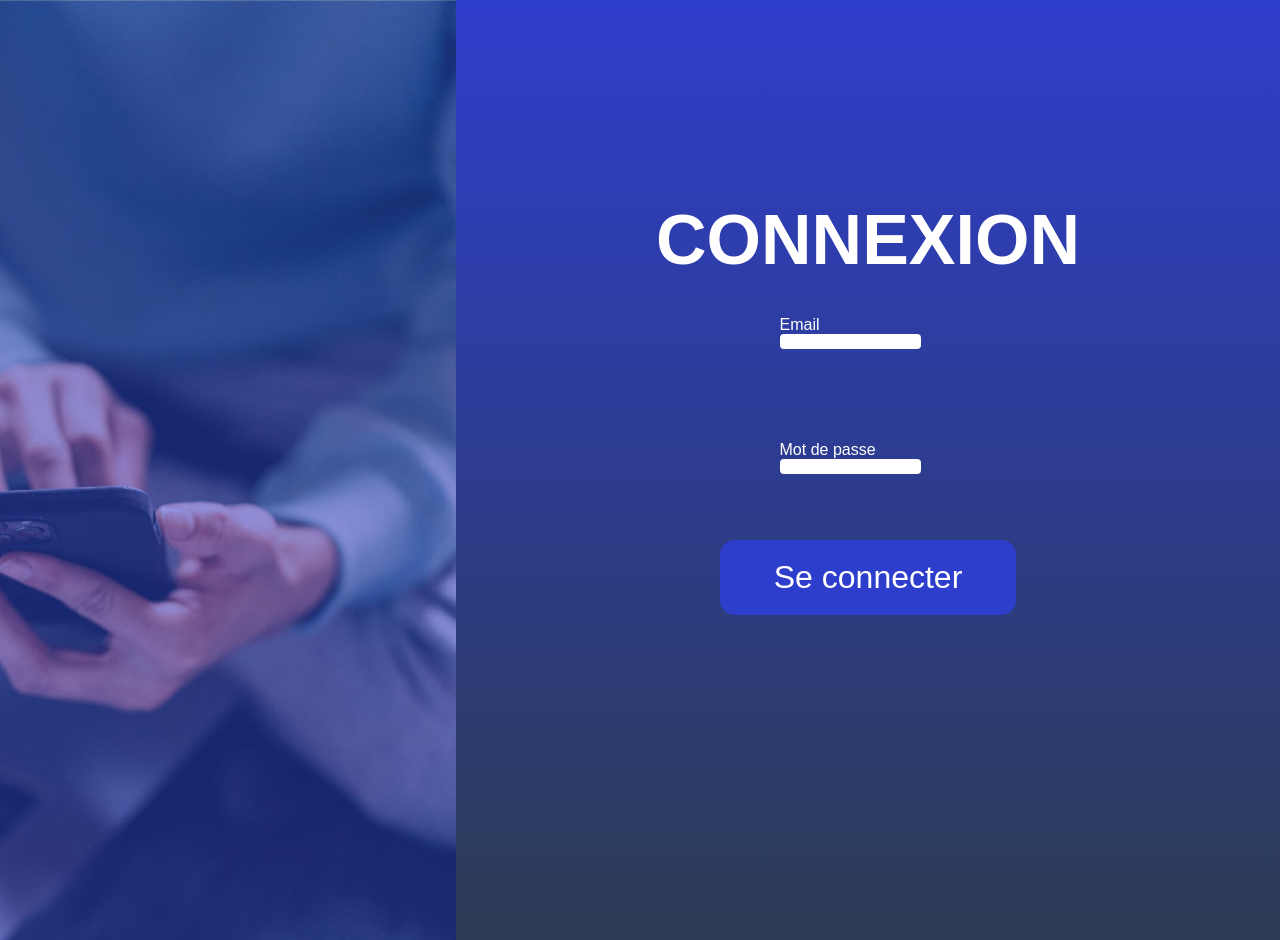
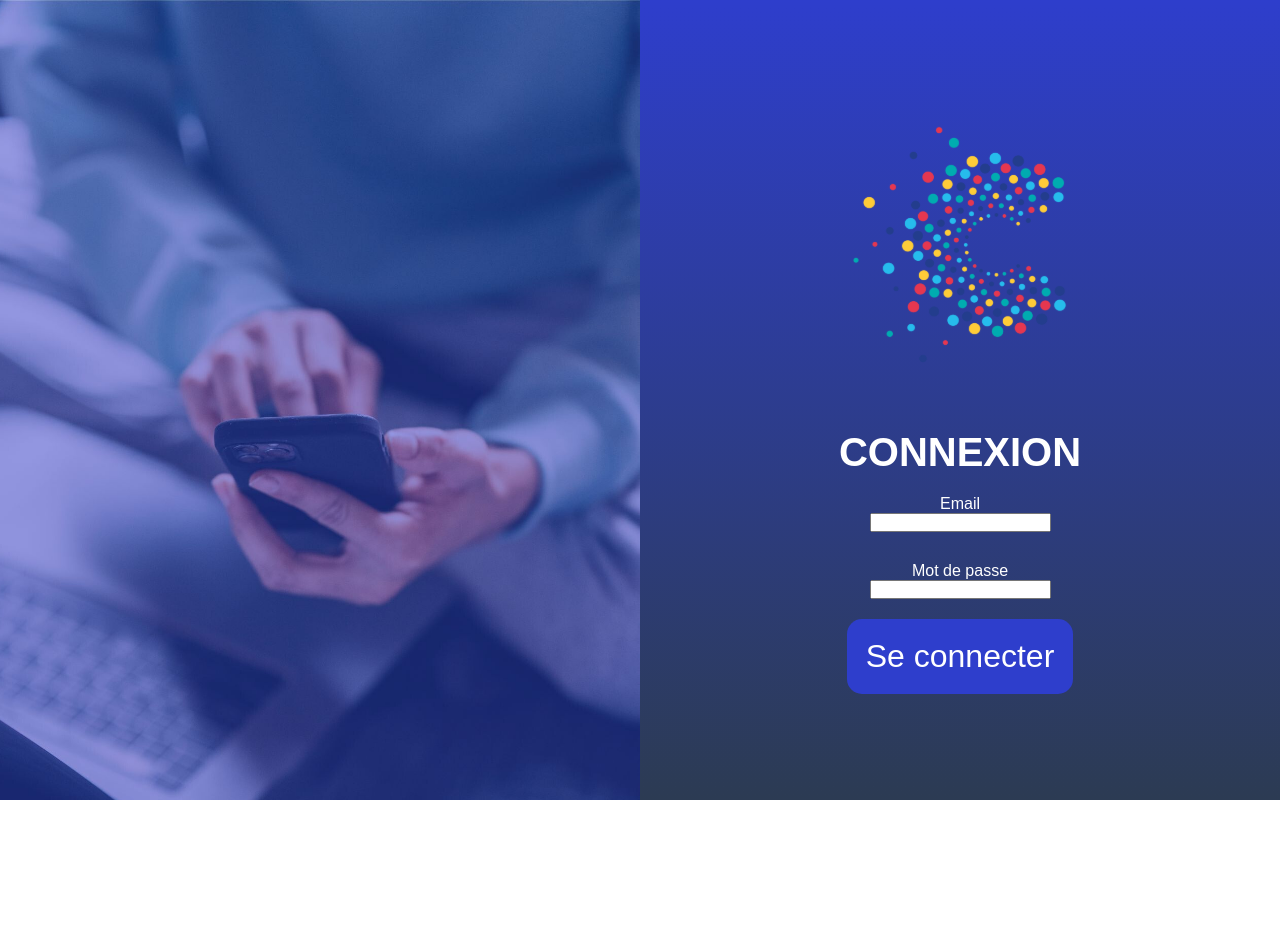
Before and after one commit to Rudy59128/Hackathon-2, a React (Vite) app in the folder frontend/: page / in a window 1280 px wide. After the commit the page ends 800 px from the top, so only its background shows below. Built offline with nearby package versions, Linux system fonts and the light colour scheme.

Commit message:
uptade login page

```diff
--- a/frontend/src/pages/Home.css
+++ b/frontend/src/pages/Home.css
@@ -1,7 +1,3 @@
-* {
-  overflow: hidden;
-}
-
 .register-photo .image-holder {
   display: table-cell;
   width: 50%;
@@ -9,37 +5,47 @@
   background-size: cover;
   background-position: right center;
 }
+
 .register-photo .form-container {
   display: table;
+  width: 100vw;
+  height: 100vh;
 }
+
 .register-photo form {
   background: rgb(44, 59, 83);
   background: linear-gradient(0deg, rgba(44, 59, 83, 1) 0%, #2e3ecc 100%);
-  padding: 200px 200px;
   color: white;
 }
 
-.register-photo form .form-control {
+.register-photo form {
   display: flex;
-  border: none;
-  border-radius: 4px;
-  width: 80%;
+flex-direction: column;
+height: 100vh;
+width: 100%;
+justify-content: center;
+align-items: center;
+}
+.formulaire{
+  display: flex;
+  flex-direction: column;
+  align-items: center;
+}
+.form-group {
+  display: grid;
+  grid-template-rows: repeat(2, 1fr);
+  grid-row-gap: 20px;
 }
 
-.form-group {
-  display: grid;
-  grid-template-rows: repeat(4, 1fr);
-  grid-row-gap: 50px;
-}
-
-.text-pic {
-  background-image: url(../assets/);
+.logo {
+  width: 250px;
+  margin-bottom: 50px;
 }
 
 .text-center {
   display: flex;
   justify-content: center;
-  font-size: 70px;
+  font-size: 40px;
   margin-bottom: 10px;
 }
 
@@ -50,7 +56,6 @@
   align-items: center;
   flex-direction: column;
   padding-top: 10px;
-  width: 100%;
   border: none;
 }
 
@@ -69,7 +74,6 @@
   padding: 19px 19px 19px 19px;
   text-decoration: none;
   border: none;
-  width: 70%;
 }
 
 .btn:hover {
--- a/frontend/src/pages/Home.jsx
+++ b/frontend/src/pages/Home.jsx
@@ -1,5 +1,6 @@
 import React from "react";
 import "./Home.css";
+import logo from "../assets/logo.svg";
 
 function Home() {
   return (
@@ -7,20 +8,20 @@ function Home() {
       <div className="form-container">
         <div className="image-holder" />
         <form method="post">
-          <div className="text-pic" />
+          <img className="logo" src={logo} alt="" />
           <h2 className="text-center">
             <strong>CONNEXION</strong>
           </h2>
 
           <div className="form-group">
             <div className="form-group-email">
-              <label>
+              <label className="formulaire">
                 Email
                 <input className="form-control" type="email" name="email" />
               </label>
             </div>
             <div className="form-group-password">
-              <label>
+              <label className="formulaire">
                 Mot de passe
                 <input
                   className="form-control"
```
